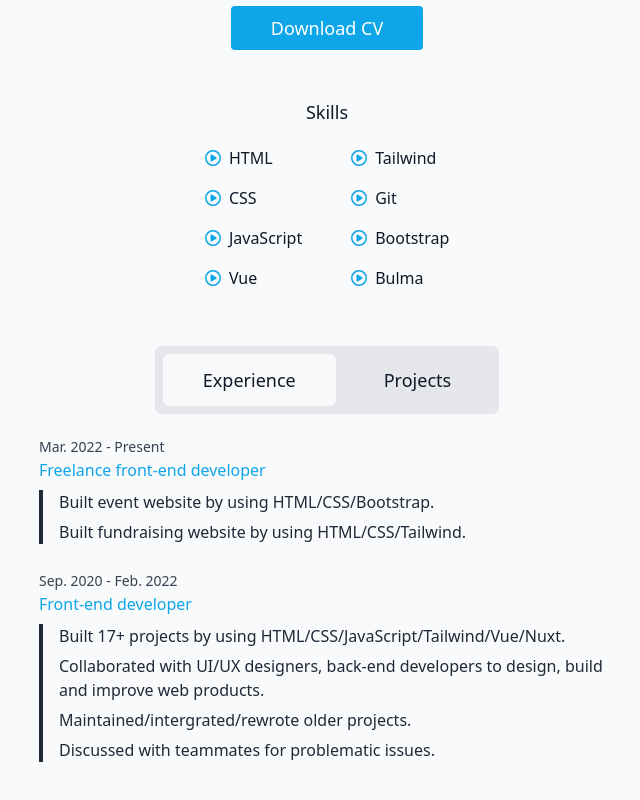
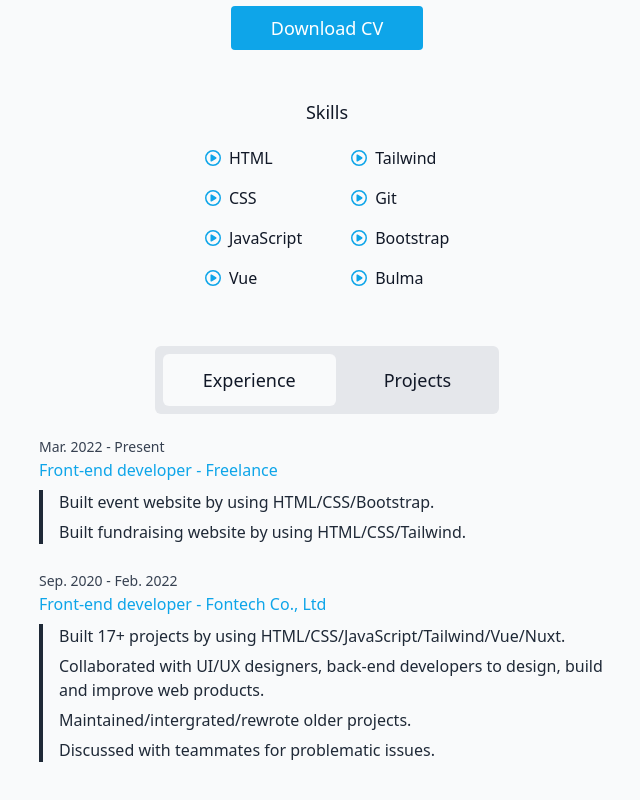
Before and after one commit to edenhsia/portfolio, a Vue app: page / in a window 1280 px wide. Shown: the part 506-1306 px from the top of the page, without its empty margins (313-953 px from the left). Built offline with nearby package versions, Linux system fonts and the light colour scheme.

Commit message:
add company to experience

```diff
--- a/src/components/ExperienceAndProjects.vue
+++ b/src/components/ExperienceAndProjects.vue
@@ -26,7 +26,9 @@
               <time class="text-sm text-gray-700 dark:text-gray-300">
                 {{ exp.from }} - {{ exp.to }}
               </time>
-              <h3 class="font-medium text-sky-500 mb-2">{{ exp.position }}</h3>
+              <h3 class="font-medium text-sky-500 mb-2">
+                {{ exp.position }} - {{ exp.company }}
+              </h3>
               <ul
                 class="pl-4 space-y-1.5 border-l-4 border-gray-800 dark:border-gray-100"
               >
@@ -95,7 +97,8 @@ export default {
     experience() {
       return [
         {
-          position: 'Freelance front-end developer',
+          position: 'Front-end developer',
+          company: 'Freelance',
           from: 'Mar. 2022',
           to: 'Present',
           description: [
@@ -105,6 +108,7 @@ export default {
         },
         {
           position: 'Front-end developer',
+          company: 'Fontech Co., Ltd',
           from: 'Sep. 2020',
           to: 'Feb. 2022',
           description: [
```
